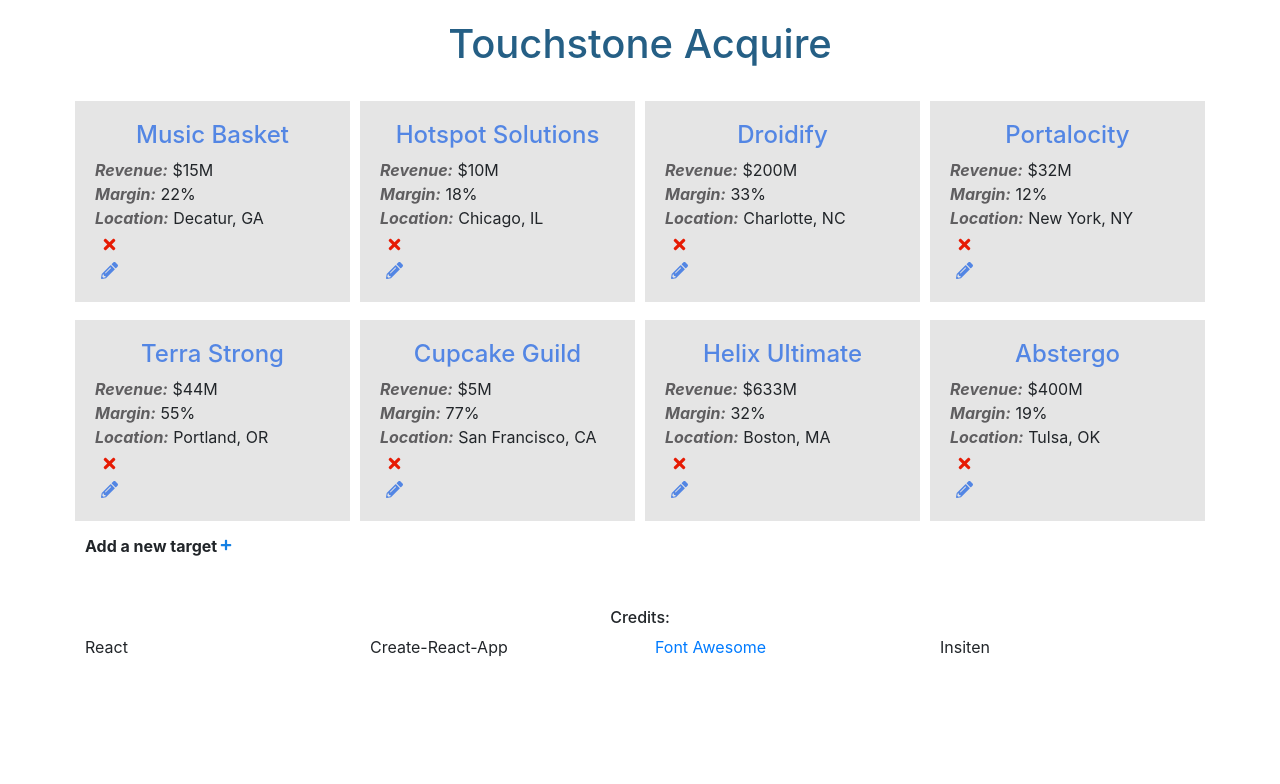
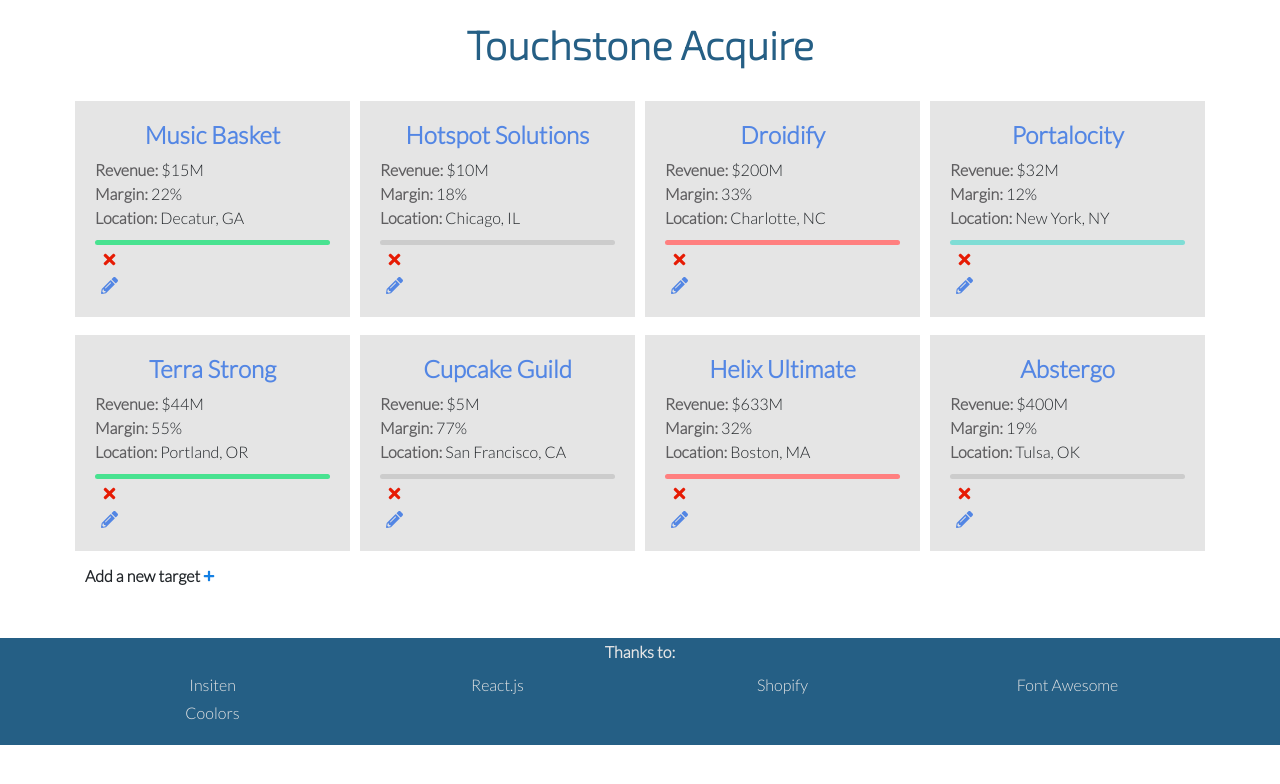
Before and after one commit to tobylad/touchstone-acquire, a React (Create React App) app: page / in a window 1280 px wide. Shown: the top 784 px of the page. Built offline with nearby package versions, Linux system fonts and the light colour scheme.

Commit message:
Add status bars and fonts, style footer.

```diff
--- a/public/index.html
+++ b/public/index.html
@@ -11,6 +11,7 @@
     -->
     <link rel="manifest" href="%PUBLIC_URL%/manifest.json" />
     <link rel="stylesheet" href="https://stackpath.bootstrapcdn.com/bootstrap/4.3.1/css/bootstrap.min.css">
+    <link href="https://fonts.googleapis.com/css?family=Exo+2:200|Lato:300&display=swap" rel="stylesheet">
     <!--
       Notice the use of %PUBLIC_URL% in the tags above.
       It will be replaced with the URL of the `public` folder during the build.
--- a/src/App.css
+++ b/src/App.css
@@ -1,7 +1,16 @@
+.App {
+  font-family: 'Lato', sans-serif;
+}
+
 div.page-title {
   color: #255F85;
   padding: 20px;
+  font-family: 'Exo 2', sans-serif;
   text-align: center;
+}
+
+div.page-title h1 {
+  font-weight: 900;
 }
 
 ul {
@@ -15,14 +24,39 @@ ul.tile, div.create-tile {
   padding: 20px;
 }
 
+.status {
+  border-radius: 5px;
+  height: 5px;
+  margin-top: 10px;
+}
+
+.researching {
+  background-color: #CCC !important;
+}
+
+.pending {
+  background-color: #7fddd5 !important;
+}
+
+.approved {
+  background-color: #48E290 !important;
+}
+
+.declined {
+  background-color: #FF7F7F !important;
+}
+
 li.tile-title {
   color: #5386E4;
   text-align: center;
 }
 
+.tile h4 {
+  font-weight: bolder;
+}
+
 span.property {
   color: #5F5E60;
-  font-style: italic;
   font-weight: bold;
 }
 
@@ -48,6 +82,15 @@ button {
   transform: translate(3px, -2px);
 }
 
+.cancel-icon {
+  cursor: pointer;
+  transform: translateY(9px);
+}
+
+.cancel-icon-wrapper {
+  text-align: right;
+}
+
 .update-button {
   background-color: #5386E4;
   border: 1px solid #5386E4;
@@ -59,6 +102,7 @@ button {
 }
 
 .edit-form {
+  margin-top: 5px;
 }
 
 .edit-button:focus {
@@ -73,3 +117,9 @@ button {
   border: 1px solid #255F85;
   padding: 5px;
 }
+
+@media only screen and (max-width: 768px) {
+  div.page-title h1 {
+    font-size: 200%;
+  }
+}
--- a/src/App.js
+++ b/src/App.js
@@ -12,6 +12,18 @@ import './App.css';
 
 function App() {
   const [targets, setTargets] = useState(mockTargets);
+
+  const tileStatusClass = (status) => {
+    if (status === "researching") {
+      return " researching";
+    } else if (status === "pending") {
+      return " pending";
+    } else if (status === "approved") {
+      return " approved";
+    } else if (status === "declined") {
+      return " declined";
+    }
+  }
 
   // Create / Update
   const targetUpdates = (targetName, targetRevenue, targetMargin, targetLocation, i) => {
@@ -74,8 +86,12 @@ function App() {
 
           <div className="col-12">
             <li>
-                <span className="property">Location:</span> {target.location}
+              <span className="property">Location:</span> {target.location}
             </li>
+          </div>
+
+          <div className="col-12">
+            <li className={"status" + tileStatusClass(target.status)}></li>
           </div>
         </div>
 
--- a/src/CreateTarget.js
+++ b/src/CreateTarget.js
@@ -1,5 +1,6 @@
 import React, { useState } from 'react';
 import addIcon from './plus-solid.svg';
+import deleteIcon from './times-solid.svg';
 
 function CreateTarget(props) {
   const [formHidden, setFormHidden] = useState(true);
@@ -74,9 +75,20 @@ function CreateTarget(props) {
               <input className="col-8 input-edit" onChange={handleLocationChange} value={tLocation} /> <br/>
             </div>
 
-            <button className="update-button" onClick={toggleFormWrapperClass}>
-              Add
-            </button>
+            <div className="row">
+              <div className="col-10">
+                <button className="update-button" onClick={toggleFormWrapperClass}>
+                  Add
+                </button>
+              </div>
+
+              <div className="col-1 cancel-icon-wrapper">
+                <img src={deleteIcon}
+                className="icon cancel-icon"
+                alt="cancel"
+                onClick={toggleFormWrapperClass} />
+              </div>
+            </div>
           </form>
         </div>
 
--- a/src/Footer.css
+++ b/src/Footer.css
@@ -1,7 +1,15 @@
 footer {
+  background-color: #255F85;
+  color: #e5e5e5;
   margin-top: 50px;
+  padding-bottom: 20px;
 }
 
-.footer-header {
+footer a, footer a:hover {
+  color: inherit;
+}
+
+.footer-header, .credit {
   text-align: center;
+  margin-top: 4px;
 }
--- a/src/Footer.js
+++ b/src/Footer.js
@@ -3,24 +3,56 @@ import './Footer.css';
 
 function Footer() {
   return (
-    <footer className="container">
+    <footer>
+      <div className="container">
         <div className="row">
           <div className="col-12 footer-header">
-          <h6>Credits:</h6>
+            <h6><strong>Thanks to:</strong></h6>
           </div>
         </div>
 
         <div className="row">
-        <div className="col-3">React</div>
-        <div className="col-3">Create-React-App</div>
-        <div className="col-3">
+          <div className="col-6 col-lg-3 credit">
+            <a href="https://www.insiten.com/"
+              target="_blank"
+              rel="noopener noreferrer">
+              Insiten
+            </a>
+          </div>
+
+          <div className="col-6 col-lg-3 credit">
+            <a href="https://reactjs.org/"
+              target="_blank"
+              rel="noopener noreferrer">
+              React.js
+            </a>
+          </div>
+
+          <div className="col-6 col-lg-3 credit">
+            <a href="https://www.shopify.com/tools/business-name-generator"
+              target="_blank"
+              rel="noopener noreferrer">
+              Shopify
+            </a>
+          </div>
+
+          <div className="col-6 col-lg-3 credit">
             <a href="https://fontawesome.com/license"
               target="_blank"
               rel="noopener noreferrer">
               Font Awesome
             </a>
           </div>
-        <div className="col-3">Insiten</div>
+
+          <div className="col-6 col-lg-3 credit">
+            <a href="https://coolors.co"
+              target="_blank"
+              rel="noopener noreferrer">
+              Coolors
+            </a>
+          </div>
+
+        </div>
       </div>
     </footer>
   );
--- a/src/UpdateTarget.js
+++ b/src/UpdateTarget.js
@@ -25,9 +25,9 @@ function UpdateTarget(props) {
 
   const formClass = () => {
     if (formHidden === true) {
-      return "hide";
+      return "edit-form hide";
     } else {
-      return "";
+      return "edit-form";
     }
   }
 
--- a/src/mock-targets.js
+++ b/src/mock-targets.js
@@ -1,10 +1,10 @@
 export let mockTargets = [
-  { name: "Music Basket", revenue: "$15M", margin: "22%", location: "Decatur, GA", status: "researching" },
+  { name: "Music Basket", revenue: "$15M", margin: "22%", location: "Decatur, GA", status: "approved" },
   { name: "Hotspot Solutions", revenue: "$10M", margin: "18%", location: "Chicago, IL", status: "researching"},
-  { name: "Droidify", revenue: "$200M", margin: "33%", location: "Charlotte, NC", status: "researching" },
-  { name: "Portalocity", revenue: "$32M" , margin: "12%", location: "New York, NY", status: "researching" },
-  { name: "Terra Strong", revenue: "$44M", margin: "55%", location: "Portland, OR", status: "researching" },
+  { name: "Droidify", revenue: "$200M", margin: "33%", location: "Charlotte, NC", status: "declined" },
+  { name: "Portalocity", revenue: "$32M" , margin: "12%", location: "New York, NY", status: "pending" },
+  { name: "Terra Strong", revenue: "$44M", margin: "55%", location: "Portland, OR", status: "approved" },
   { name: "Cupcake Guild", revenue: "$5M", margin: "77%", location: "San Francisco, CA", status: "researching" },
-  { name: "Helix Ultimate", revenue: "$633M", margin: "32%", location: "Boston, MA", status: "researching" },
+  { name: "Helix Ultimate", revenue: "$633M", margin: "32%", location: "Boston, MA", status: "declined" },
   { name: "Abstergo", revenue: "$400M", margin: "19%", location: "Tulsa, OK", status: "researching" }
 ]
```
Lines whose indentation alone changed are shown as unchanged.
